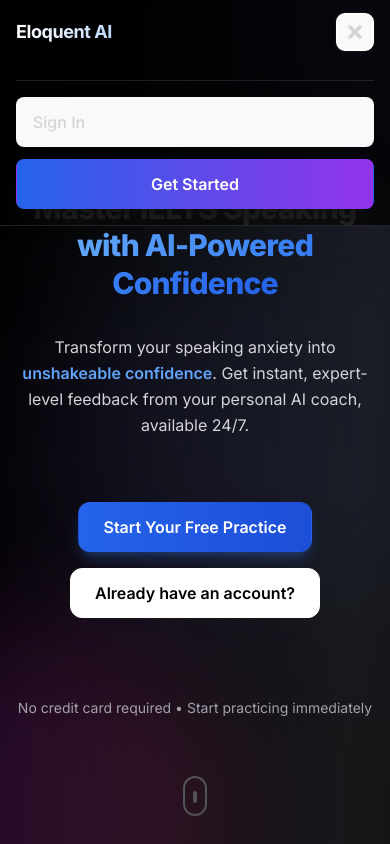
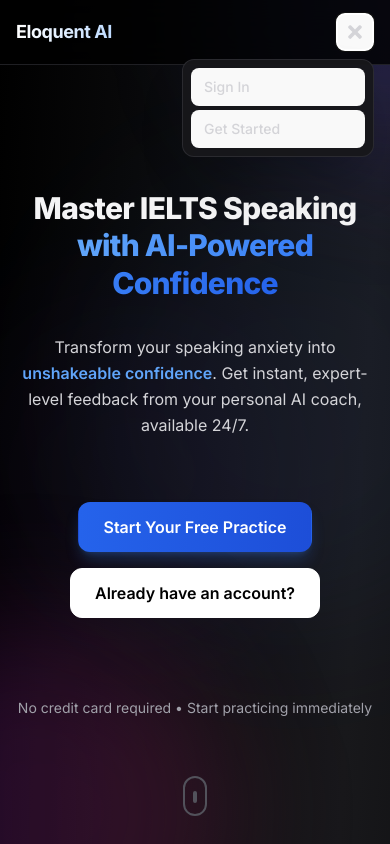
Before and after one commit to salmanajma3862/eloquent-ai, a React (Vite) app: page / in a window 390 px wide. Both pictures are taken after a click on the button "Toggle menu". Shown: the top 844 px of the page. Built offline with nearby package versions, Linux system fonts and the light colour scheme.

Commit message:
made hamburger open a small window instead of buttons on whole pages

```diff
--- a/src/components/Navigation.tsx
+++ b/src/components/Navigation.tsx
@@ -1,4 +1,4 @@
-import React, { useState } from 'react';
+import React, { useState, useRef, useEffect } from 'react';
 import { useNavigate, useLocation } from 'react-router-dom';
 import { useUserStore } from '../store/userStore';
 import { motion, AnimatePresence } from 'framer-motion';
@@ -21,6 +21,24 @@
     const navigate = useNavigate();
     const location = useLocation();
     const [isOpen, setIsOpen] = useState(false);
+    const menuRef = useRef<HTMLDivElement>(null);
+
+    // Close menu when clicking outside
+    useEffect(() => {
+        const handleClickOutside = (event: MouseEvent) => {
+            if (menuRef.current && !menuRef.current.contains(event.target as Node)) {
+                setIsOpen(false);
+            }
+        };
+
+        if (isOpen) {
+            document.addEventListener('mousedown', handleClickOutside);
+        }
+
+        return () => {
+            document.removeEventListener('mousedown', handleClickOutside);
+        };
+    }, [isOpen]);
 
     const handleLogout = () => {
         logout();
@@ -89,46 +107,44 @@
                         </div>
 
                         {/* Mobile Hamburger Button */}
+                        <div className="md:hidden relative" ref={menuRef}>
                             <button
-                            className="md:hidden p-2 text-zinc-300 hover:text-white transition-colors duration-200"
+                                className="p-2 text-zinc-300 hover:text-white transition-colors duration-200"
                                 onClick={() => setIsOpen(!isOpen)}
                                 aria-label="Toggle menu"
                             >
                                 {isOpen ? <FaTimes size={20} /> : <FaBars size={20} />}
                             </button>
-                    </div>
 
-                    {/* Mobile Navigation Menu */}
+                            {/* Mobile Navigation Dropdown */}
                             <AnimatePresence>
                                 {isOpen && (
                                     <motion.div
-                                initial={{ opacity: 0, height: 0 }}
-                                animate={{ opacity: 1, height: 'auto' }}
-                                exit={{ opacity: 0, height: 0 }}
-                                transition={{ duration: 0.3 }}
-                                className="md:hidden border-t border-zinc-700/50 mt-4 pt-4 pb-4"
+                                        initial={{ opacity: 0, scale: 0.95, y: -10 }}
+                                        animate={{ opacity: 1, scale: 1, y: 0 }}
+                                        exit={{ opacity: 0, scale: 0.95, y: -10 }}
+                                        transition={{ duration: 0.2 }}
+                                        className="absolute right-0 top-full mt-2 w-48 bg-zinc-900/95 backdrop-blur-xl rounded-xl border border-zinc-700/50 shadow-2xl py-2 z-50"
                                     >
-                                <div className="flex flex-col space-y-3">
-                                    <motion.button
-                                        whileHover={{ scale: 1.02 }}
-                                        whileTap={{ scale: 0.98 }}
+                                        <div className="px-2 space-y-1">
+                                            <button
                                                 onClick={handleSignIn}
-                                        className="w-full text-left px-4 py-3 text-zinc-300 hover:text-white hover:bg-zinc-800/50 rounded-lg transition-all duration-200"
+                                                className="w-full text-left px-3 py-2 text-zinc-300 hover:text-white hover:bg-zinc-800/50 rounded-lg transition-all duration-200 text-sm"
                                             >
                                                 Sign In
-                                    </motion.button>
-                                    <motion.button
-                                        whileHover={{ scale: 1.02 }}
-                                        whileTap={{ scale: 0.98 }}
+                                            </button>
+                                            <button
                                                 onClick={handleGetStarted}
-                                        className="w-full px-4 py-3 bg-gradient-to-r from-blue-600 to-purple-600 hover:from-blue-500 hover:to-purple-500 text-white rounded-lg font-semibold transition-all duration-300"
+                                                className="w-full text-left px-3 py-2 text-zinc-300 hover:text-white hover:bg-zinc-800/50 rounded-lg transition-all duration-200 text-sm"
                                             >
                                                 Get Started
-                                    </motion.button>
+                                            </button>
                                         </div>
                                     </motion.div>
                                 )}
                             </AnimatePresence>
+                        </div>
+                    </div>
                 </div>
             </motion.nav>
         );
@@ -209,73 +225,73 @@
                     </div>
 
                     {/* Mobile Hamburger Button */}
+                    <div className="md:hidden relative" ref={menuRef}>
                         <button
-                        className="md:hidden p-2 text-zinc-300 hover:text-white transition-colors duration-200"
+                            className="p-2 text-zinc-300 hover:text-white transition-colors duration-200"
                             onClick={() => setIsOpen(!isOpen)}
                             aria-label="Toggle menu"
                         >
                             {isOpen ? <FaTimes size={20} /> : <FaBars size={20} />}
                         </button>
-                </div>
 
-                {/* Mobile Navigation Menu */}
+                        {/* Mobile Navigation Dropdown */}
                         <AnimatePresence>
                             {isOpen && (
                                 <motion.div
-                            initial={{ opacity: 0, height: 0 }}
-                            animate={{ opacity: 1, height: 'auto' }}
-                            exit={{ opacity: 0, height: 0 }}
-                            transition={{ duration: 0.3 }}
-                            className="md:hidden border-t border-zinc-700/50 mt-4 pt-4 pb-4"
+                                    initial={{ opacity: 0, scale: 0.95, y: -10 }}
+                                    animate={{ opacity: 1, scale: 1, y: 0 }}
+                                    exit={{ opacity: 0, scale: 0.95, y: -10 }}
+                                    transition={{ duration: 0.2 }}
+                                    className="absolute right-0 top-full mt-2 w-48 bg-zinc-900/95 backdrop-blur-xl rounded-xl border border-zinc-700/50 shadow-2xl py-2 z-50"
                                 >
-                            <div className="flex flex-col space-y-3">
+                                    <div className="px-2 space-y-1">
                                         {/* Navigation Links */}
                                         {navItems.map((item) => {
                                             const Icon = item.icon;
                                             return (
-                                        <motion.button
+                                                <button
                                                     key={item.path}
-                                            whileHover={{ scale: 1.02 }}
-                                            whileTap={{ scale: 0.98 }}
                                                     onClick={() => handleNavigation(item.path)}
-                                            className={`w-full flex items-center space-x-3 px-4 py-3 rounded-lg transition-all duration-200 ${
+                                                    className={`w-full flex items-center space-x-2 px-3 py-2 rounded-lg transition-all duration-200 text-sm ${
                                                         isCurrentPath(item.path)
-                                                    ? 'bg-blue-600/20 border border-blue-600/30 text-blue-400'
+                                                            ? 'bg-blue-600/20 text-blue-400'
                                                             : 'text-zinc-300 hover:text-white hover:bg-zinc-800/50'
                                                     }`}
                                                 >
-                                            <Icon className="text-sm" />
+                                                    <Icon className="text-xs" />
                                                     <span>{item.label}</span>
-                                        </motion.button>
+                                                </button>
                                             );
                                         })}
 
                                         {/* Back Button (if needed) */}
                                         {showBackButton && (
-                                    <motion.button
-                                        whileHover={{ scale: 1.02 }}
-                                        whileTap={{ scale: 0.98 }}
+                                            <>
+                                                <div className="border-t border-zinc-700/50 my-1"></div>
+                                                <button
                                                     onClick={() => navigate(backButtonPath)}
-                                        className="w-full flex items-center space-x-3 px-4 py-3 text-zinc-300 hover:text-white hover:bg-zinc-800/50 rounded-lg transition-all duration-200"
+                                                    className="w-full flex items-center space-x-2 px-3 py-2 text-zinc-300 hover:text-white hover:bg-zinc-800/50 rounded-lg transition-all duration-200 text-sm"
                                                 >
-                                        <FaArrowLeft className="text-sm" />
+                                                    <FaArrowLeft className="text-xs" />
                                                     <span>{backButtonText}</span>
-                                    </motion.button>
+                                                </button>
+                                            </>
                                         )}
 
                                         {/* Logout Button */}
-                                <motion.button
-                                    whileHover={{ scale: 1.02 }}
-                                    whileTap={{ scale: 0.98 }}
+                                        <div className="border-t border-zinc-700/50 my-1"></div>
+                                        <button
                                             onClick={handleLogout}
-                                    className="w-full px-4 py-3 bg-red-600/20 hover:bg-red-600/30 text-red-400 rounded-lg border border-red-600/30 transition-all duration-300"
+                                            className="w-full text-left px-3 py-2 text-red-400 hover:bg-red-600/20 rounded-lg transition-all duration-200 text-sm"
                                         >
                                             Logout
-                                </motion.button>
+                                        </button>
                                     </div>
                                 </motion.div>
                             )}
                         </AnimatePresence>
+                    </div>
+                </div>
             </div>
         </motion.nav>
     );
```
Lines whose indentation alone changed are shown as unchanged.
